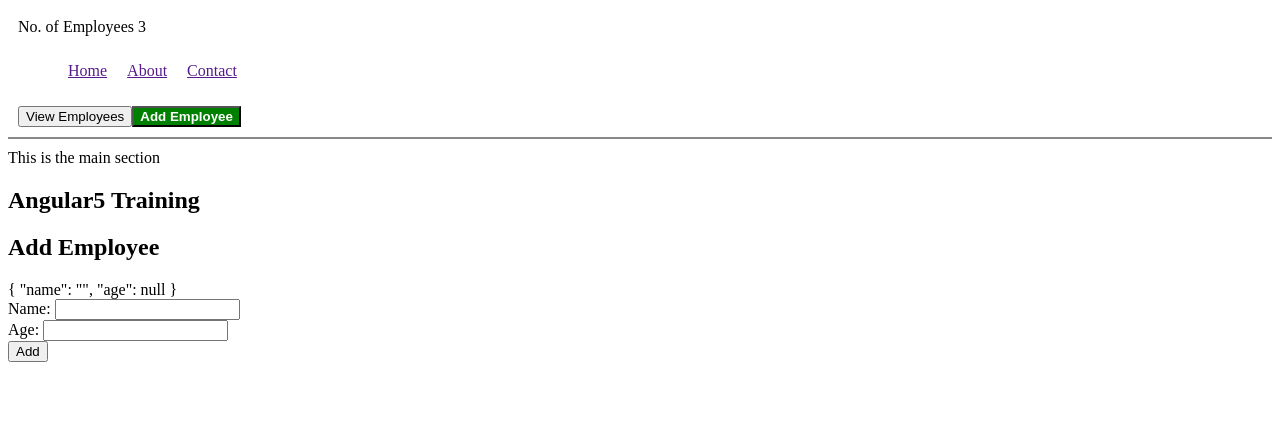
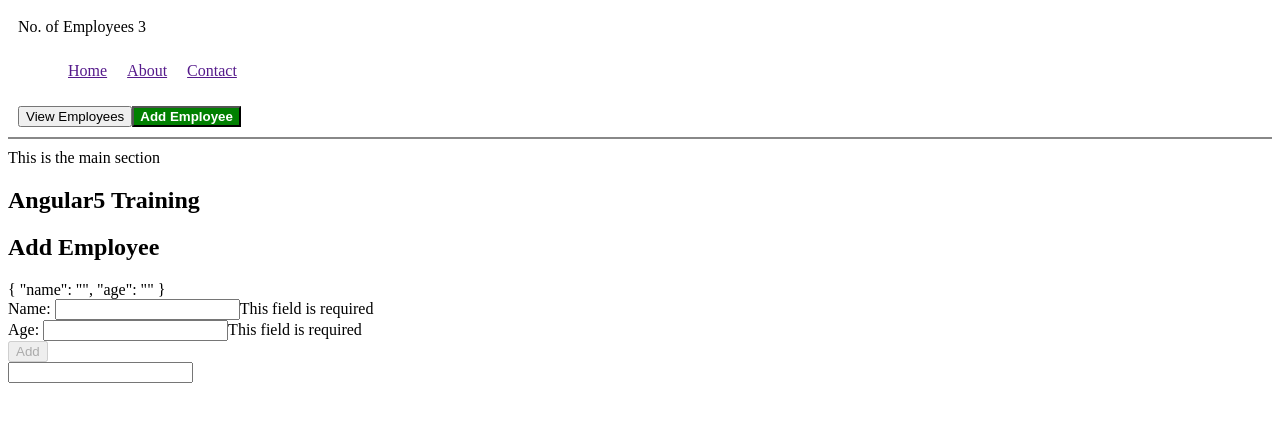
Before and after one commit to MAHI2363/angular5-training, an Angular app: page / in a window 1280 px wide. Both pictures are taken after a click on the button "Add Employee". Shown: the top 422 px of the page. Built offline with nearby package versions, Linux system fonts and the light colour scheme.

Commit message:
Adding template driven form

```diff
--- a/src/app/components/add-employee/add-employee.component.html
+++ b/src/app/components/add-employee/add-employee.component.html
@@ -1,10 +1,32 @@
 <h2>Add Employee</h2>
-{{newEmployee | json }}
-<div>
-  Name: <input type="text" [(ngModel)]="newEmployee.name">
+<form #addForm="ngForm" (ngSubmit)="onAdd(addForm)" novalidate>
+  {{addForm.value | json}}
+  <div>
+    Name: <input
+              #employeeName="ngModel"
+              type="text"
+              ngModel
+              name="name"
+              required
+              minlength="3">
 
-</div>
-<div>
-  Age: <input type="number" [(ngModel)]="newEmployee.age">
-</div>
-<button (click)="addEmployee()">Add</button>
+    <span *ngIf="employeeName.errors?.required">This field is required</span>
+    <span *ngIf="employeeName.errors?.minlength">
+      This field requires minimum {{employeeName.errors.minlength.requiredLength}} characters
+    </span>
+
+  </div>
+  <div>
+    Age: <input
+            #employeeAge="ngModel"
+            type="number"
+            ngModel
+            name="age"
+            required
+          >
+    <span *ngIf="employeeAge.errors?.required">This field is required</span>
+  </div>
+  <button type="submit" [disabled]="addForm.invalid" >Add</button>
+</form>
+
+<input type="text" #myinput>
--- a/src/app/components/add-employee/add-employee.component.ts
+++ b/src/app/components/add-employee/add-employee.component.ts
@@ -1,4 +1,6 @@
-import { Component, OnInit, Output, EventEmitter } from '@angular/core';
+import { Component, OnInit, Output, EventEmitter, ViewChild } from '@angular/core';
+
+import { NgForm } from '@angular/forms';
 import { Employee } from '../../models/employee';
 
 @Component({
@@ -7,6 +9,9 @@ import { Employee } from '../../models/employee';
   styleUrls: ['./add-employee.component.css']
 })
 export class AddEmployeeComponent implements OnInit {
+  @ViewChild('addForm')
+  myForm: NgForm;
+
   @Output()
   onSubmit: EventEmitter<Employee>  = new EventEmitter<Employee>();
 
@@ -17,7 +22,11 @@ export class AddEmployeeComponent implements OnInit {
   }
 
   onAdd(){
-    this.onSubmit.emit(this.newEmployee);
+    if(this.myForm.valid){
+      this.onSubmit.emit(this.myForm.value);
+      this.myForm.reset();
+    }
+
   }
 
 }
```
